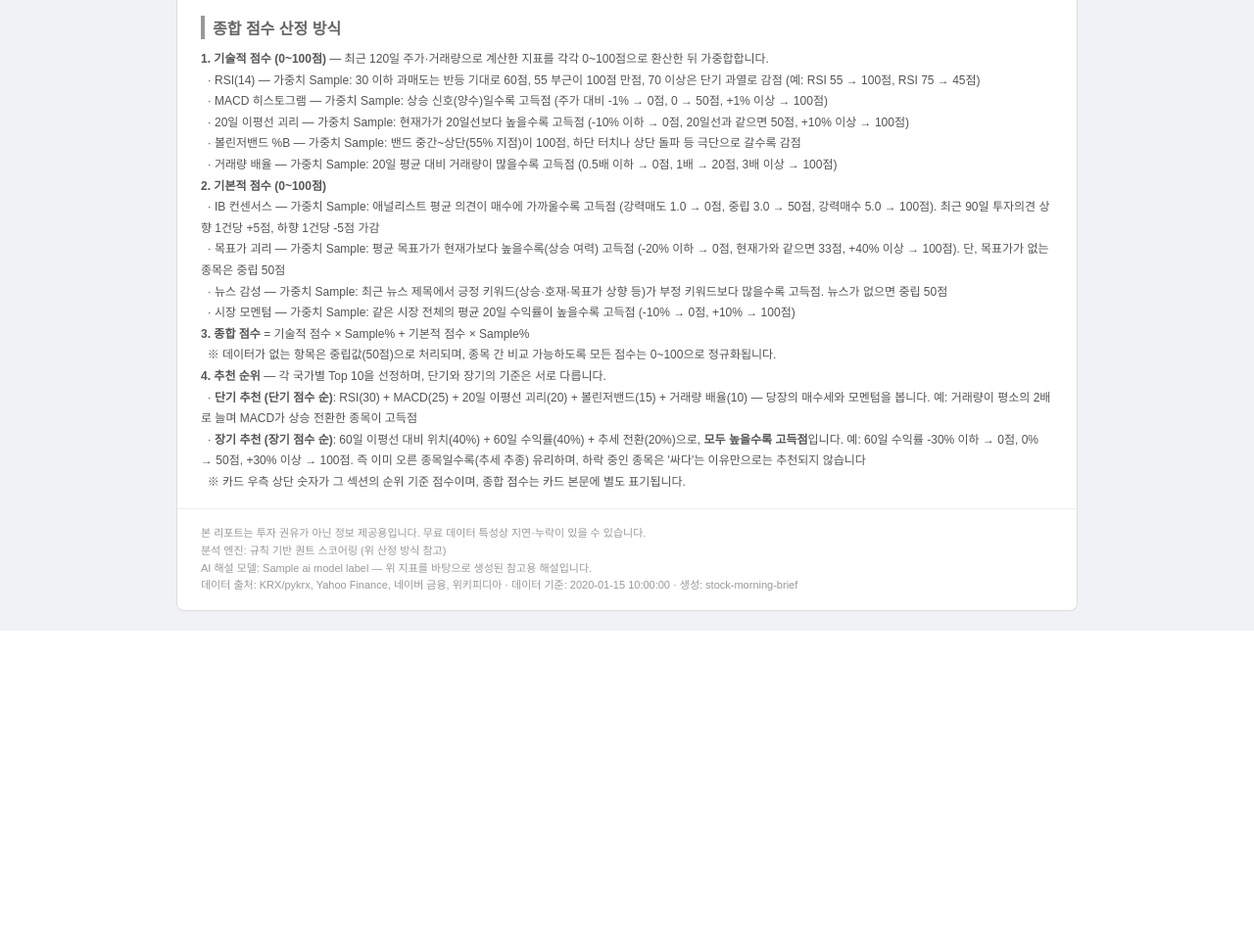
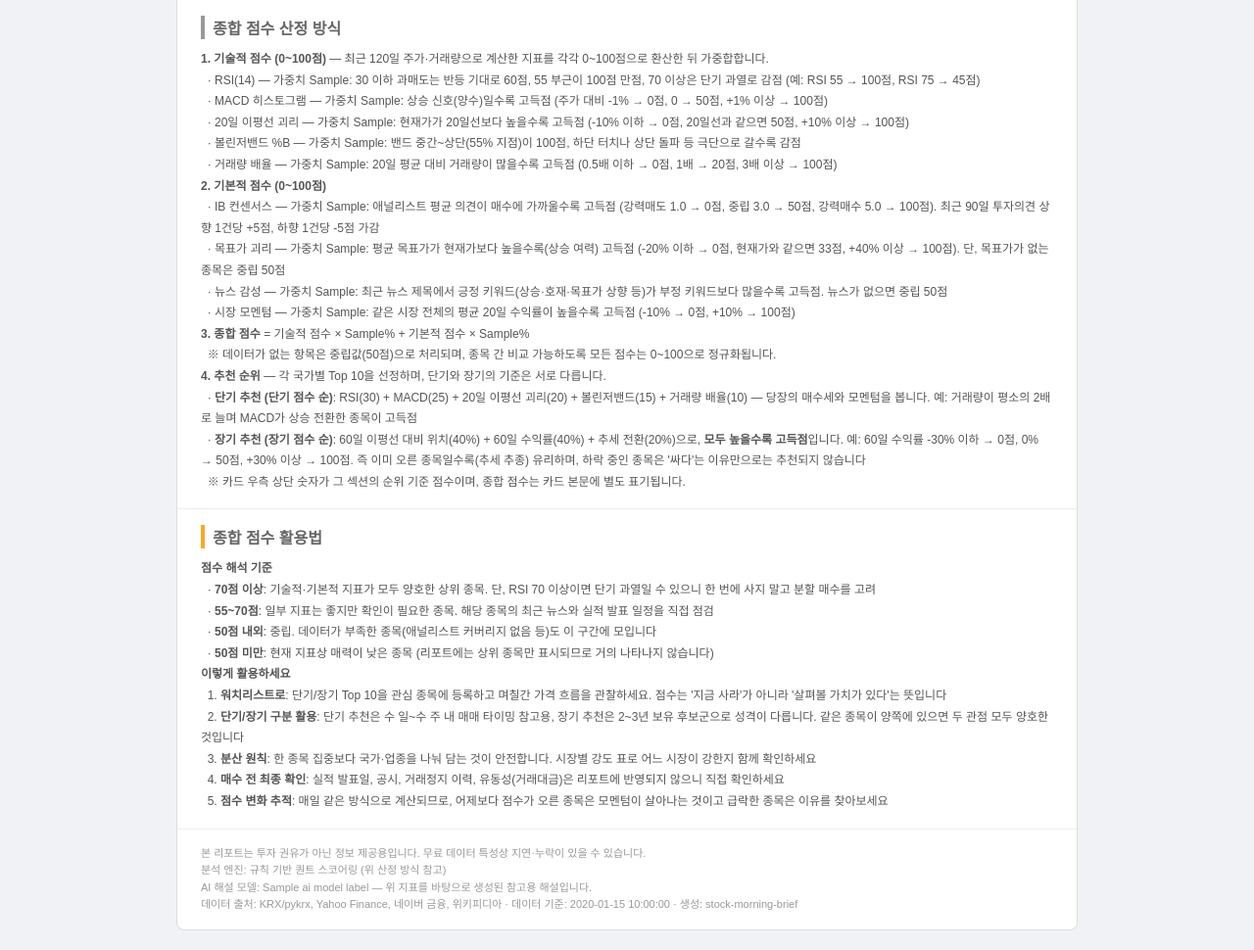
Before and after one commit to baeminam/stock-morning-brief, a Python web app: template templates/report.html in a window 1280 px wide. Shown: the part 584-1554 px from the top of the page at 98% size. Before the commit the page ends 1228 px from the top, so only its background shows below. Run offline with Jinja, Linux system fonts and the light colour scheme; the template is opened without the code that fills it: most values are stand-ins (such as "Sample title", 1, 10 or a date in 2020).

Commit message:
Add composite score usage guide section at report end

```diff
--- a/templates/report.html
+++ b/templates/report.html
@@ -124,6 +124,24 @@
     </div>
   </div>
 
+  <!-- 활용 가이드 -->
+  <div style="background:#ffffff; padding:16px 24px; border-left:1px solid #ddd; border-right:1px solid #ddd; border-top:1px solid #eee;">
+    <div style="font-size:16px; font-weight:bold; color:#666; border-left:4px solid #f9a825; padding-left:8px; margin-bottom:10px;">종합 점수 활용법</div>
+    <div style="font-size:12px; color:#555; line-height:1.8;">
+      <b>점수 해석 기준</b><br>
+      &nbsp;&nbsp;· <b>70점 이상</b>: 기술적·기본적 지표가 모두 양호한 상위 종목. 단, RSI 70 이상이면 단기 과열일 수 있으니 한 번에 사지 말고 분할 매수를 고려<br>
+      &nbsp;&nbsp;· <b>55~70점</b>: 일부 지표는 좋지만 확인이 필요한 종목. 해당 종목의 최근 뉴스와 실적 발표 일정을 직접 점검<br>
+      &nbsp;&nbsp;· <b>50점 내외</b>: 중립. 데이터가 부족한 종목(애널리스트 커버리지 없음 등)도 이 구간에 모입니다<br>
+      &nbsp;&nbsp;· <b>50점 미만</b>: 현재 지표상 매력이 낮은 종목 (리포트에는 상위 종목만 표시되므로 거의 나타나지 않습니다)<br>
+      <b>이렇게 활용하세요</b><br>
+      &nbsp;&nbsp;1. <b>워치리스트로</b>: 단기/장기 Top 10을 관심 종목에 등록하고 며칠간 가격 흐름을 관찰하세요. 점수는 '지금 사라'가 아니라 '살펴볼 가치가 있다'는 뜻입니다<br>
+      &nbsp;&nbsp;2. <b>단기/장기 구분 활용</b>: 단기 추천은 수 일~수 주 내 매매 타이밍 참고용, 장기 추천은 2~3년 보유 후보군으로 성격이 다릅니다. 같은 종목이 양쪽에 있으면 두 관점 모두 양호한 것입니다<br>
+      &nbsp;&nbsp;3. <b>분산 원칙</b>: 한 종목 집중보다 국가·업종을 나눠 담는 것이 안전합니다. 시장별 강도 표로 어느 시장이 강한지 함께 확인하세요<br>
+      &nbsp;&nbsp;4. <b>매수 전 최종 확인</b>: 실적 발표일, 공시, 거래정지 이력, 유동성(거래대금)은 리포트에 반영되지 않으니 직접 확인하세요<br>
+      &nbsp;&nbsp;5. <b>점수 변화 추적</b>: 매일 같은 방식으로 계산되므로, 어제보다 점수가 오른 종목은 모멘텀이 살아나는 것이고 급락한 종목은 이유를 찾아보세요
+    </div>
+  </div>
+
   <!-- 푸터 -->
   <div style="background:#ffffff; padding:16px 24px; border:1px solid #ddd; border-radius:0 0 8px 8px; border-top:1px solid #eee;">
     <div style="font-size:11px; color:#999; line-height:1.6;">
```
